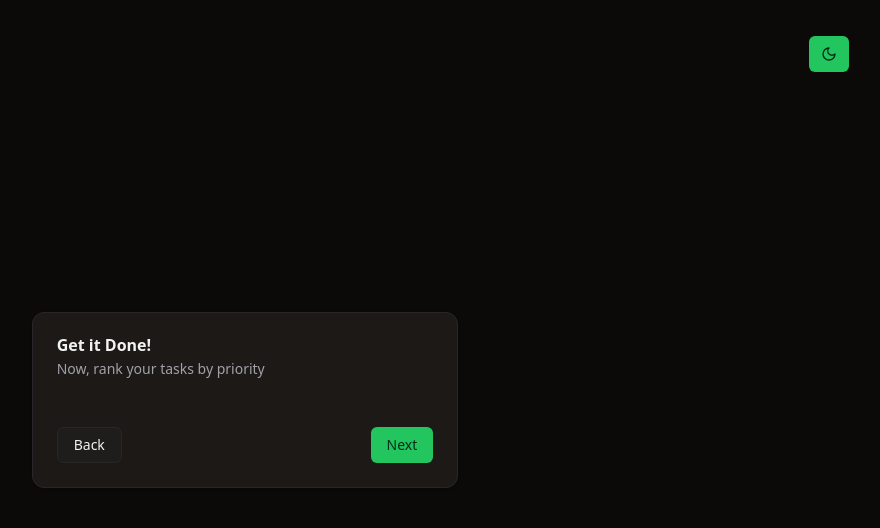
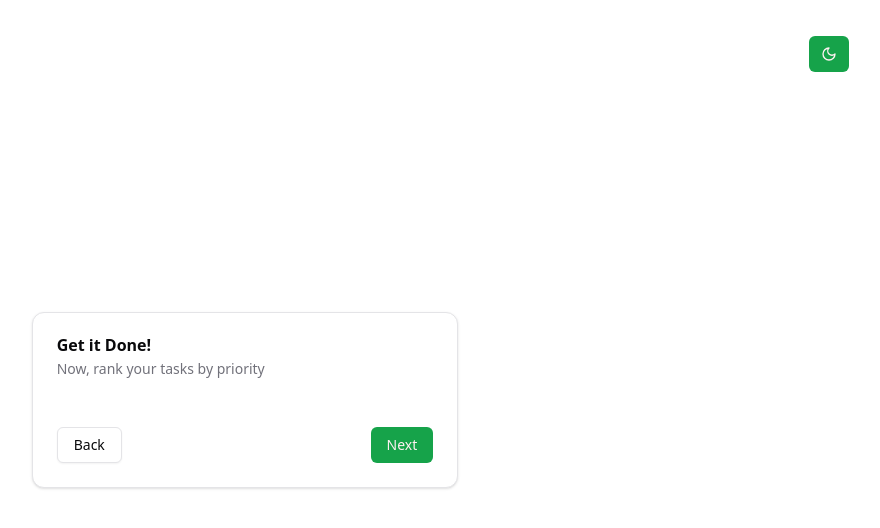
Before and after one commit to letsaguiar/get-it-done, a React (Vite) app: page /prioritizing in a window 1280 px wide. Shown: the top 528 px of the page, without its empty margins (395-1275 px from the left). Built offline with nearby package versions, Linux system fonts and the light colour scheme.

Commit message:
if applied, create object store construct

```diff
--- a/src/app/layout.tsx
+++ b/src/app/layout.tsx
@@ -1,6 +1,5 @@
 import DarkToogle from "@/components/theme-provider/ThemeToggle";
 import { ThemeProvider } from "@/components/theme-provider/ThemeProvider";
-import React from "react";
 import { Outlet } from "react-router";
 
 export default function App() {
--- a/src/components/theme-provider/ThemeProvider.tsx
+++ b/src/components/theme-provider/ThemeProvider.tsx
@@ -10,12 +10,12 @@ type ThemeProviderProps = {
 
 type ThemeProviderState = {
   theme: Theme
-  toggleTheme: () => void;
+  toggleColorMode: () => void;
 }
 
 const initialState: ThemeProviderState = {
   theme: "dark",
-  toggleTheme: () => null,
+  toggleColorMode: () => null,
 }
 
 const ThemeProviderContext = createContext<ThemeProviderState>(initialState)
@@ -25,8 +25,8 @@ export function ThemeProvider({
   defaultTheme = "dark",
   ...props
 }: ThemeProviderProps) {
-  const theme = useUserPreferencesStore(s => s.theme);
-  const toggleTheme = useUserPreferencesStore(s => s.toggleTheme);
+  const theme = useUserPreferencesStore(s => s.data.colorMode) || 'light';
+  const toggleColorMode = useUserPreferencesStore(s => s.toggleColorMode);
 
   useEffect(() => {
     const root = window.document.documentElement
@@ -35,7 +35,7 @@ export function ThemeProvider({
   }, [theme])
 
   return (
-    <ThemeProviderContext.Provider {...props} value={{ theme, toggleTheme }}>
+    <ThemeProviderContext.Provider {...props} value={{ theme, toggleColorMode }}>
       {children}
     </ThemeProviderContext.Provider>
   )
--- a/src/components/theme-provider/ThemeToggle.tsx
+++ b/src/components/theme-provider/ThemeToggle.tsx
@@ -1,16 +1,15 @@
 import { Moon } from "lucide-react";
-import React from "react";
 import { Button } from "../ui/button";
 import { useTheme } from "./ThemeProvider";
 
 export default function ThemeToggle() {
-	const { toggleTheme } = useTheme();
+	const { toggleColorMode } = useTheme();
 
 	return <>
 		<div className="fixed top-0 right-0 p-5 md:p-7 lg:p-9">
 			<
 				Button
-				onClick={toggleTheme}
+				onClick={toggleColorMode}
 			>
 				<Moon />
 			</Button>
--- /dev/null
+++ b/src/models/base.model.ts
@@ -0,0 +1,9 @@
+import { z } from "zod";
+
+export const BaseModel = z.object({
+	id: z.string().uuid(),
+	createdAt: z.string().datetime(),
+	updatedAt: z.string().datetime(),
+})
+
+export type IBaseModel = z.infer<typeof BaseModel>
--- /dev/null
+++ b/src/models/user-preferences.model.ts
@@ -0,0 +1,8 @@
+import { z } from "zod";
+import { BaseModel } from "./base.model";
+
+export const UserPreferencesModel = BaseModel.extend({
+	colorMode: z.enum(['light', 'dark'])
+});
+
+export type IUserPreferencesModel = z.infer<typeof UserPreferencesModel>
--- /dev/null
+++ b/src/stores/constructs/object.store.ts
@@ -0,0 +1,65 @@
+import { z } from "zod";
+import { create, StoreApi } from "zustand";
+
+type State<T> = {
+  data: T
+}
+
+type Actions<T> = {
+  save: (model: T) => void;
+  update: (updates: Partial<T>) => void;
+}
+
+export function createObjectStore<T, Extensions extends object = {}>({
+  name,
+  schema,
+  initialState,
+  extensions,
+}: {
+  name: string,
+  schema: z.ZodType<T>,
+  initialState: T
+  extensions?: (
+    set: (partial: Partial<State<T> & Actions<T> & Extensions>, replace?: false) => void,
+    get: () => State<T> & Actions<T> & Extensions,
+    api: StoreApi<State<T> & Actions<T> & Extensions>
+  ) => Extensions
+}) {
+  const persist = (data: Partial<T>) => {
+    localStorage.setItem(name, JSON.stringify(data));
+  };
+
+  const load = (): T => {
+    try {
+      const raw = localStorage.getItem(name);
+      const parsed = JSON.parse(raw || '{}');
+      return schema.parse(parsed);
+    } catch(e) {
+      persist(initialState);
+      return initialState;
+    }
+  };
+
+  const baseStateAndActions = (set: any, get: any): State<T> & Actions<T> => ({
+    data: load(),
+    save(model) {
+      set({ data: model });
+      persist(model);
+    },
+    update(updates) {
+      const model = { ...get().data, ...updates };
+      set({ data: model });
+      persist(model);
+    },
+  });
+
+  return create<State<T> & Actions<T> & Extensions>((set, get, api) => {
+    const base = baseStateAndActions(set, get);
+    const extended = extensions?.(set, get as any, api as any) ?? {};
+
+    return {
+      ...base,
+      ...extended,
+    } as State<T> & Actions<T> & Extensions;
+  });
+}
--- a/src/stores/user-preferences.store.ts
+++ b/src/stores/user-preferences.store.ts
@@ -1,35 +1,26 @@
-import { Theme } from "@/components/theme-provider/ThemeProvider";
-import { create } from "zustand";
+import { IUserPreferencesModel, UserPreferencesModel } from "@/models/user-preferences.model";
+import { v4 } from "uuid";
+import { createObjectStore } from "./constructs/object.store";
 
-const Store = "UserPreference"
-
-type State = {
-	darkMode: boolean;
+type Extensions = {
+	toggleColorMode: () => void
 }
 
-type Actions = {
-	theme: Theme;
-	toggleTheme: () => void;
-	commit: () => void;
-}
-
-export const useUserPreferencesStore = create<State & Actions>((set, get) => ({
-	theme: 'dark',
-	toggleTheme() {
-		const toggleMap: Record<Theme, Theme> = {
-			'dark': 'light',
-			'light': 'dark'
-		};
-
-		set(state => ({ theme: toggleMap[state.theme] }))
-		get().commit();
+export const useUserPreferencesStore = createObjectStore<IUserPreferencesModel, Extensions>({
+	name: 'user-preferences',
+	schema: UserPreferencesModel,
+	initialState: {
+		id: v4(),
+		colorMode: 'light',
+		createdAt: new Date(),
+		updatedAt: new Date(),
 	},
-	commit: () => {
-		const data: State = {
-			darkMode: get().darkMode
-		};
-
-		localStorage.setItem(Store, JSON.stringify(data));
-	},
-	...JSON.parse(localStorage.getItem(Store) || '{}')
-}))
+	extensions: (_set, get) => ({
+		toggleColorMode() {
+			if (get().data.colorMode === 'light')
+				get().update({ colorMode: 'dark', updatedAt: new Date() });
+			else
+				get().update({ colorMode: 'light', updatedAt: new Date() });
+		}
+	})
+})
```
